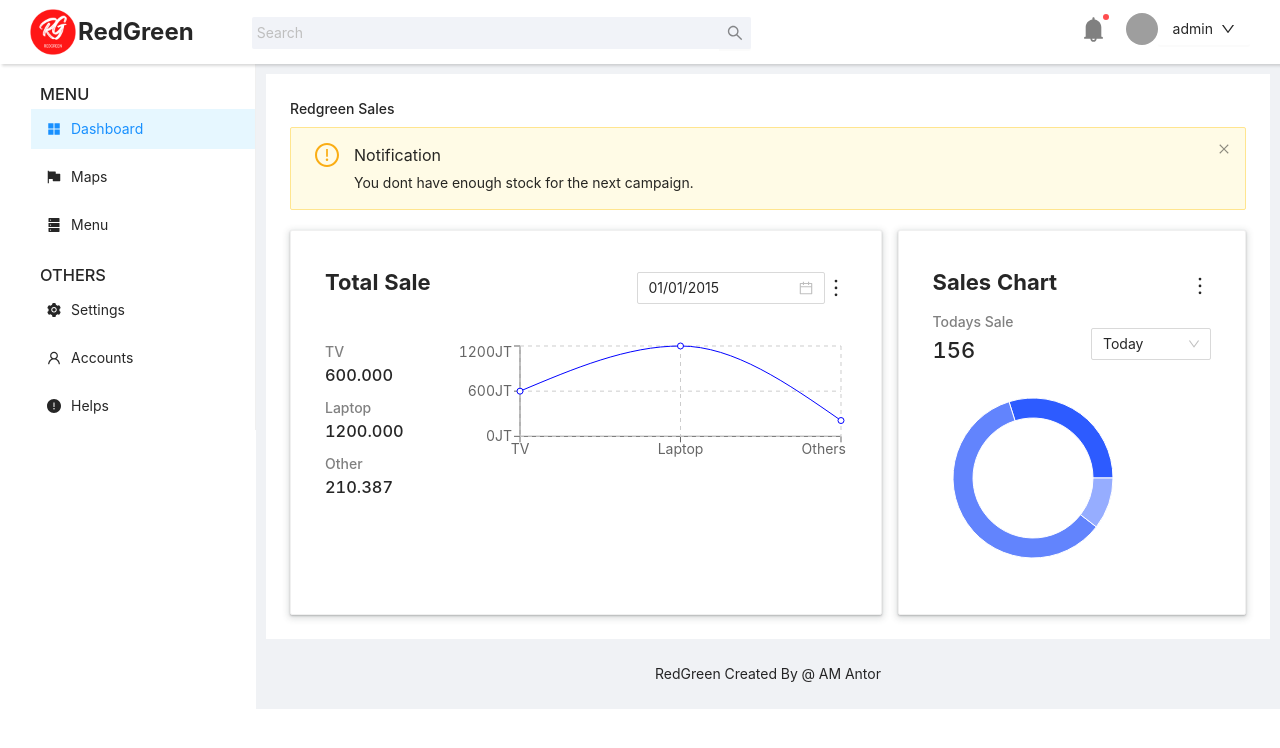
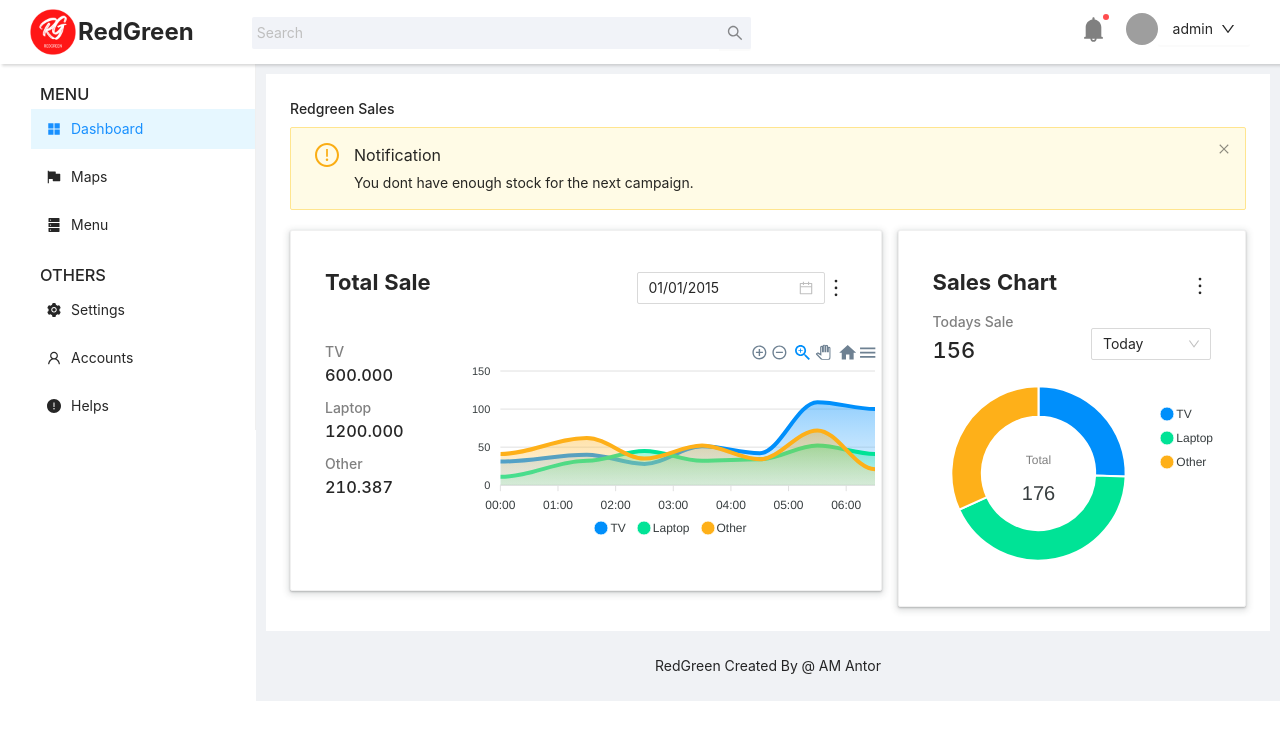
Before and after one commit to antor10655gh/redgreen, a React (Create React App) app: page / in a window 1280 px wide. Shown: the top 748 px of the page. Built offline with nearby package versions, Linux system fonts and the light colour scheme; grey boxes are pictures that could not be loaded.

Commit message:
add linechart and piechart from apexchart

```diff
--- a/package.json
+++ b/package.json
@@ -7,13 +7,14 @@
     "@testing-library/react": "^13.4.0",
     "@testing-library/user-event": "^13.5.0",
     "antd": "^4.23.1",
+    "apexcharts": "^3.35.5",
     "less": "^4.1.3",
     "less-loader": "^11.0.0",
     "react": "^18.2.0",
+    "react-apexcharts": "^1.4.0",
     "react-dom": "^18.2.0",
     "react-router-dom": "^6.4.0",
     "react-scripts": "5.0.1",
-    "recharts": "^2.1.14",
     "web-vitals": "^2.1.4"
   },
   "scripts": {
--- a/src/Dashboard/Dashboard.js
+++ b/src/Dashboard/Dashboard.js
@@ -39,7 +39,7 @@ const Dashboard = () => {
             <div style={{marginTop: "20px"}}>
                 <Row gutter={16}>
                     <Col span={15}>
-                        <Card style={{padding: "10px",boxShadow: "rgba(60, 64, 67, 0.3) 0px 1px 2px 0px, rgba(60, 64, 67, 0.15) 0px 2px 6px 2px", minHeight: "385px"}}>
+                        <Card style={{padding: "10px",boxShadow: "rgba(60, 64, 67, 0.3) 0px 1px 2px 0px, rgba(60, 64, 67, 0.15) 0px 2px 6px 2px", minHeight: "360px"}}>
                         <div style={{ display: "flex", justifyContent: "space-between", alignItems: "center"}}>
                             <div>
                                 <h1 style={{fontSize:"22px", fontWeight: "bold"}}>Total Sale</h1>
@@ -79,7 +79,7 @@ const Dashboard = () => {
                         </Card>
                     </Col>
                     <Col span={9}>
-                        <Card style={{padding: "10px",boxShadow: "rgba(60, 64, 67, 0.3) 0px 1px 2px 0px, rgba(60, 64, 67, 0.15) 0px 2px 6px 2px", minHeight: "385px"}}>
+                        <Card style={{padding: "10px",boxShadow: "rgba(60, 64, 67, 0.3) 0px 1px 2px 0px, rgba(60, 64, 67, 0.15) 0px 2px 6px 2px", minHeight: "360px"}}>
                             <div style={{
                                 display: "flex",
                                 justifyContent: "space-between",
--- a/src/charts/LineCharts.js
+++ b/src/charts/LineCharts.js
@@ -1,33 +1,42 @@
 import React from 'react';
-import { ResponsiveContainer, LineChart, Line, CartesianGrid, XAxis, YAxis, Tooltip } from 'recharts';
+import ReactApexChart from 'react-apexcharts'
 
-const salesData = [
-    {
-        name: "TV",
-        amount: 600,
-    },
-    {
-        name: "Laptop",
-        amount: 1200,
-    },
-    {
-        name: "Others",
-        amount: 210,
-    },
-]
 
 const LineCharts = () => {
+    const series = [{
+        name: 'TV',
+        data: [31, 40, 28, 51, 42, 109, 100]
+      }, {
+        name: 'Laptop',
+        data: [11, 32, 45, 32, 34, 52, 41]
+      },{
+        name: 'Other',
+        data: [41, 62, 35, 52, 34, 72, 21]
+      }];
+    const options = {
+        chart: {
+          height: 200,
+          type: 'line'
+        },
+        dataLabels: {
+          enabled: false
+        },
+        stroke: {
+          curve: 'smooth'
+        },
+        xaxis: {
+          type: 'datetime',
+          categories: ["2018-09-19T00:00:00.000Z", "2018-09-19T01:30:00.000Z", "2018-09-19T02:30:00.000Z", "2018-09-19T03:30:00.000Z", "2018-09-19T04:30:00.000Z", "2018-09-19T05:30:00.000Z", "2018-09-19T06:30:00.000Z"]
+        },
+        tooltip: {
+          x: {
+            format: 'dd/MM/yy'
+          },
+        },
+      };
     return (
         <div>
-            <ResponsiveContainer width="100%" aspect={3}>
-                <LineChart data={salesData} height={300}>
-                    <XAxis dataKey="name" />
-                    <YAxis tickFormatter={(value)=> value + "JT"}/>
-                    <Tooltip />
-                    <CartesianGrid strokeDasharray="4"/>
-                    <Line dataKey="amount" stroke="blue" type="monotone" activeDot={{r: 8}}/>
-                </LineChart>
-            </ResponsiveContainer>
+            <ReactApexChart options={options} series={series} type="area" width={430} height={200} />
         </div>
     );
 };
--- a/src/charts/PieCharts.js
+++ b/src/charts/PieCharts.js
@@ -1,30 +1,36 @@
 import React from 'react';
-import { PieChart, Pie, Cell, Tooltip } from "recharts";
-
-const data = [
-  { name: "TV", value: 600.000 },
-  { name: "Laptop", value: 1200.000 },
-  { name: "Other", value: 210.287 }
-];
-const COLORS = ["#2D5BFF", "#6284FD", "#96ADFF"];
+import Chart from 'react-apexcharts'
 
 const PieCharts = () => {
     return (
         <div>
-           <PieChart width={200} height={200}>
-                <Pie
-                    data={data}
-                    innerRadius={60}
-                    outerRadius={80}
-                    fill="#8884d8"
-                    dataKey="value"
-                >
-                    {data.map((entry, index) => (
-                    <Cell key={`cell-${index}`} fill={COLORS[index % COLORS.length]} />
-                    ))}
-                </Pie>
-                <Tooltip />
-            </PieChart>
+          <Chart
+            type='donut'
+            width={300}
+            height={300}
+            series={[45,75,56]}
+            options={{
+                labels:['TV', 'Laptop', 'Other'],
+                plotOptions:{
+                    pie:{
+                        donut:{
+                            labels:{
+                                show: true,
+                                total:{
+                                    show: true,
+                                    fontSize: 12,
+                                    color: "gray"
+                                }
+                            }
+                        }
+                    }
+                },
+                dataLabels:{
+                    enabled:false
+                }
+            }}
+          >
+          </Chart>
         </div>
     );
 };
```
Also changed, not shown: 1 other file (tests, documents, lock files or other folders).
